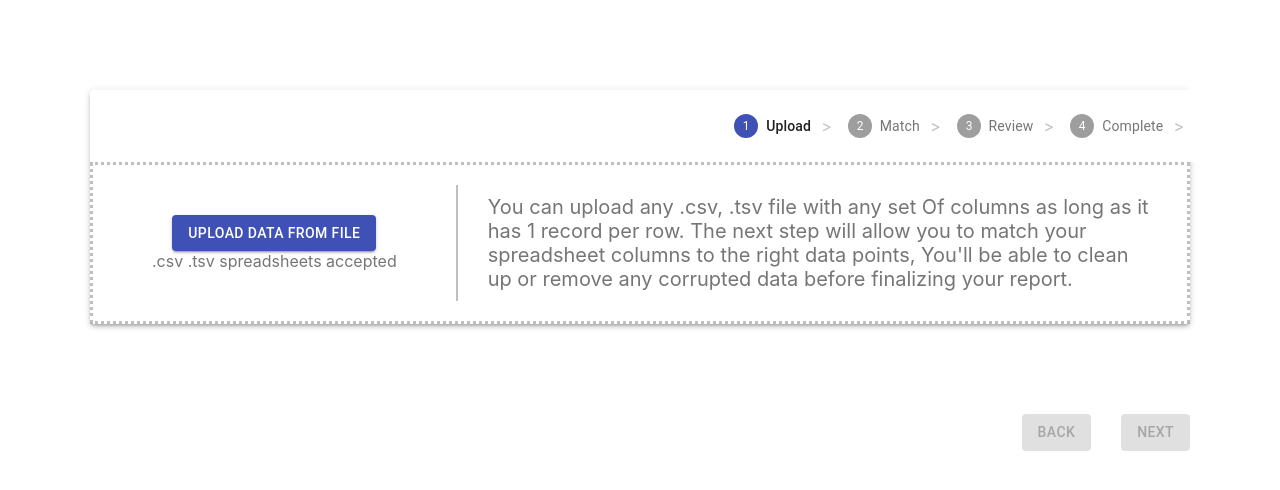
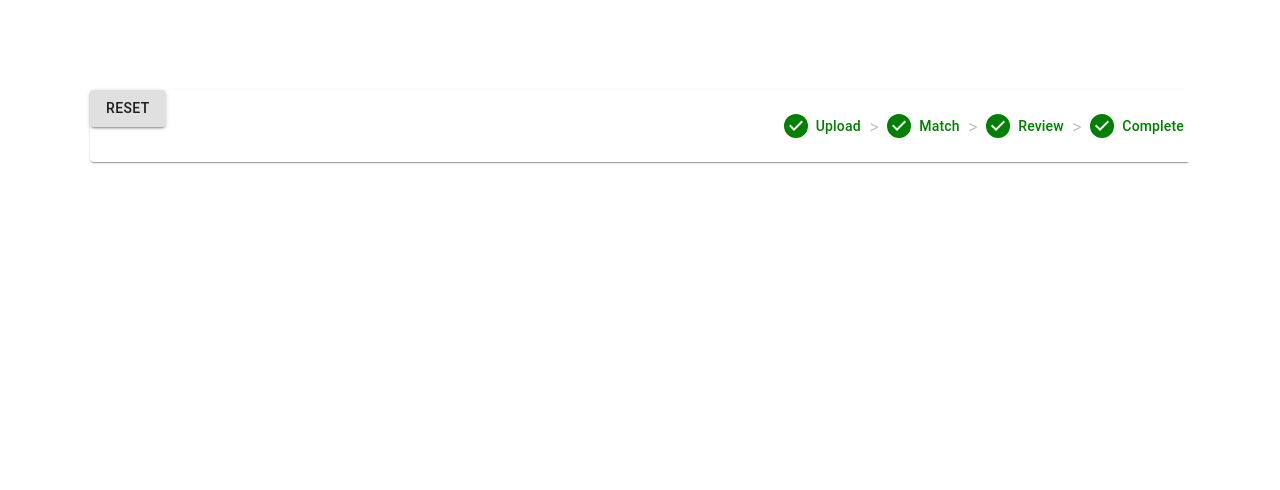
Before and after one commit to maulikkanani2/csv-parsher-react, a React (Create React App) app: page / in a window 1280 px wide. Shown: the top 490 px of the page. Built offline with nearby package versions, Linux system fonts and the light colour scheme.

Commit message:
added success message at complate tab

```diff
--- a/package.json
+++ b/package.json
@@ -5,6 +5,7 @@
   "dependencies": {
     "@material-ui/core": "^4.11.0",
     "@material-ui/icons": "^4.9.1",
+    "@material-ui/lab": "^4.0.0-alpha.56",
     "@testing-library/jest-dom": "^4.2.4",
     "@testing-library/react": "^9.3.2",
     "@testing-library/user-event": "^7.1.2",
--- a/src/App.css
+++ b/src/App.css
@@ -43,13 +43,19 @@
 }
 
 .MuiStepConnector-root {
-  display: none;
+  /* display: none; */
+}
+.MuiStepConnector-root .MuiStepConnector-lineHorizontal {
+  border: none;
 }
 
-.MuiStep-root.MuiStep-horizontal .MuiStepLabel-root::after {
+.MuiPaper-root .MuiStepConnector-root {
+  flex: 0 !important;
+}
+
+.MuiStepConnector-root.MuiStepConnector-horizontal::after {
   content: ">";
   color: #80808080;
-  padding-left: 10px;
 }
 
 .MuiPaper-root:last-child span::after {
@@ -59,3 +65,15 @@
 .dropzone-container:focus {
   outline: none;
 }
+
+.MuiPaper-root .MuiAlert-root .MuiAlert-standardSuccess .MuiPaper-elevation0 {
+  max-width: fit-content !important;
+}
+
+.MuiAlert-icon {
+  font-size: 140px;
+}
+
+.MuiAlert-message {
+  align-self: center;
+}
--- a/src/Components/DataValidate/index.js
+++ b/src/Components/DataValidate/index.js
@@ -1,5 +1,4 @@
 import React from "react";
-import Grid from "@material-ui/core/Grid";
 import { Paper } from "@material-ui/core";
 import { makeStyles } from "@material-ui/styles";
 import DataCard from "./components/DataCard";
--- /dev/null
+++ b/src/Components/FinishButton/index.js
@@ -0,0 +1,19 @@
+import React from "react";
+import { Paper } from "@material-ui/core";
+import { makeStyles } from "@material-ui/styles";
+const useStyles = makeStyles((theme) => ({
+  m5: {
+    margin: 90,
+  }
+}));
+
+const FinishButton = (props) => {
+  const classes = useStyles();
+  return (
+    <Paper className={classes.m5}>
+        {props.children}
+    </Paper>
+  );
+};
+
+export default FinishButton;
--- /dev/null
+++ b/src/Components/SuccessMessage/index.js
@@ -0,0 +1,25 @@
+import React from "react";
+import { Paper } from "@material-ui/core";
+import { Alert, AlertTitle } from '@material-ui/lab';
+import { makeStyles } from "@material-ui/styles";
+const useStyles = makeStyles((theme) => ({
+  m5: {
+    margin: 90,
+  }
+}));
+
+const SuccessMessage = () => {
+  const classes = useStyles();
+  return (
+    <Paper className={classes.m5}>
+      <h3 className={`${classes.p2}`} style={{ margin: "auto" }}>
+        <Alert severity="success">
+          <AlertTitle>Success</AlertTitle>
+          Your Final Json is sent to your account
+        </Alert>
+      </h3>
+    </Paper>
+  );
+};
+
+export default SuccessMessage;
--- a/src/Pages/Home.js
+++ b/src/Pages/Home.js
@@ -3,14 +3,18 @@ import AddFlateFile from "../Components/AddFlateFile";
 import DataTableOne from "../Components/DataTableOne";
 import DataValidate from "../Components/DataValidate";
 import FinalList from "../Components/FinalList";
+import SuccessMessage from "../Components/SuccessMessage";
+import FinishButton from "../Components/FinishButton";
+
 import { Stepper, Step, StepLabel, Button } from "@material-ui/core";
 
 function Home() {
   const [json, setJson] = useState([]);
   const [confirmJson, setConfirmJson] = useState({});
   const [ignoredJson, setIgnoredJson] = useState([]);
-  const [activeStep, setActiveStep] = useState(0);
+  const [activeStep, setActiveStep] = useState(4);
   const [changedColumnJson, setChangedColumnJson] = useState({});
+  const [finalJson, setFinalJson] = useState({});
   const [showStepper, setShowStepper] = useState(true);
 
   const setJsonData = (value) => {
@@ -85,11 +89,12 @@ function Home() {
             json={json}
             confirmJson={Object.entries(changedColumnJson)}
             ignoredJson={ignoredJson}
+            setFinalJson={setFinalJson}
           />
         );
       case 3:
         return (
-          <FinalList
+          <SuccessMessage
             json={json}
             confirmJson={Object.entries(changedColumnJson)}
             ignoredJson={ignoredJson}
@@ -120,14 +125,13 @@ function Home() {
         <div>
           {activeStep === steps.length ? (
             <div>
-                <FinalList
-                  json={json}
-                  confirmJson={Object.entries(changedColumnJson)}
-                  ignoredJson={ignoredJson}
-                />
+              <FinishButton>
+                <div style={{ height: "72px" }}>
                   <Button onClick={handleReset} variant="contained">
                     Reset
                   </Button>
+                </div>
+              </FinishButton>
             </div>
           ) : (
             <div>
@@ -138,7 +142,7 @@ function Home() {
                   marginLeft: "90px",
                   marginBottom: "50px",
                   textAlign: "right",
-                    fontSize: 'larger'
+                  fontSize: "larger",
                 }}
               >
                 <Button
```
Also changed, not shown: src/Components/FinalList/index.js (+3 -7 lines). Lines whose indentation alone changed are shown as unchanged.
